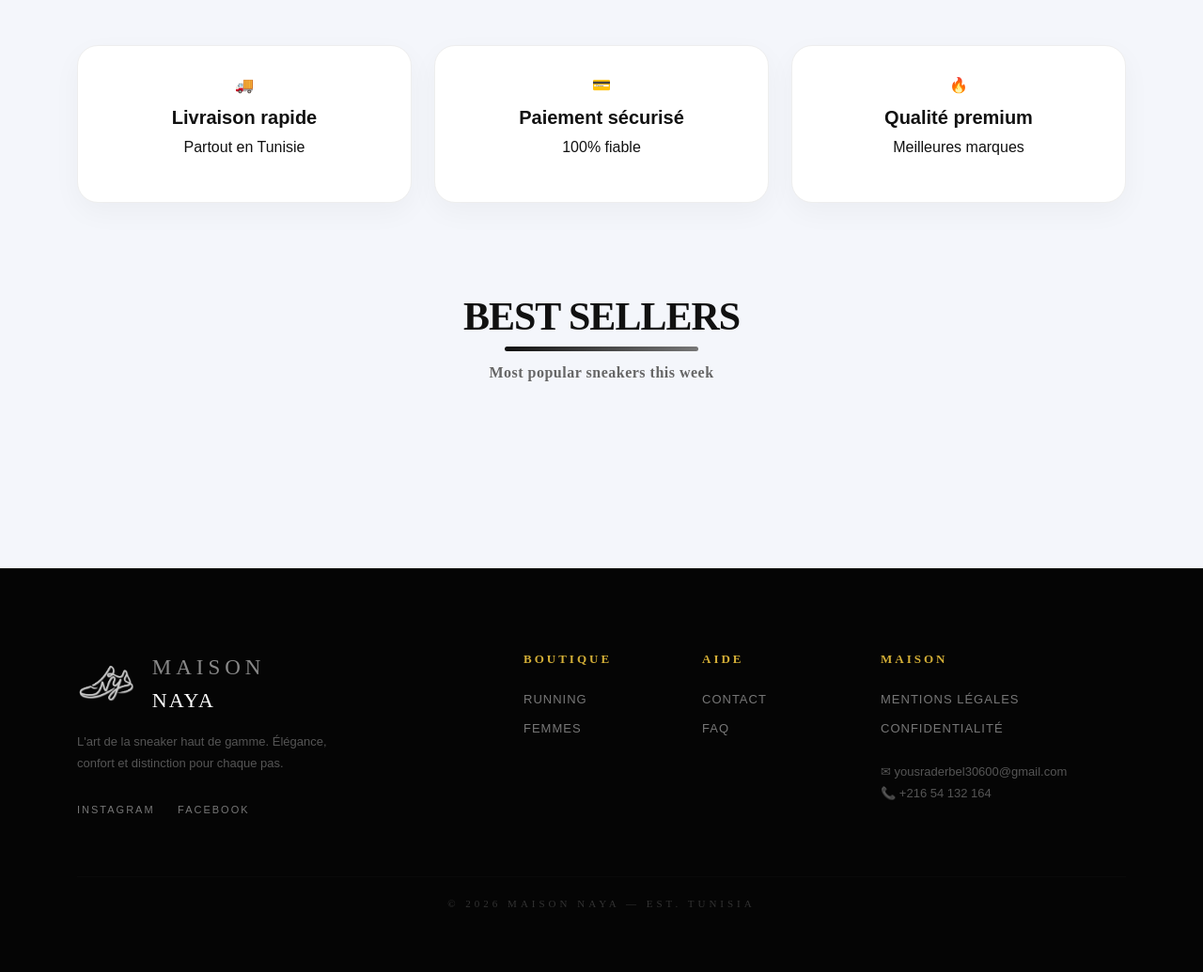
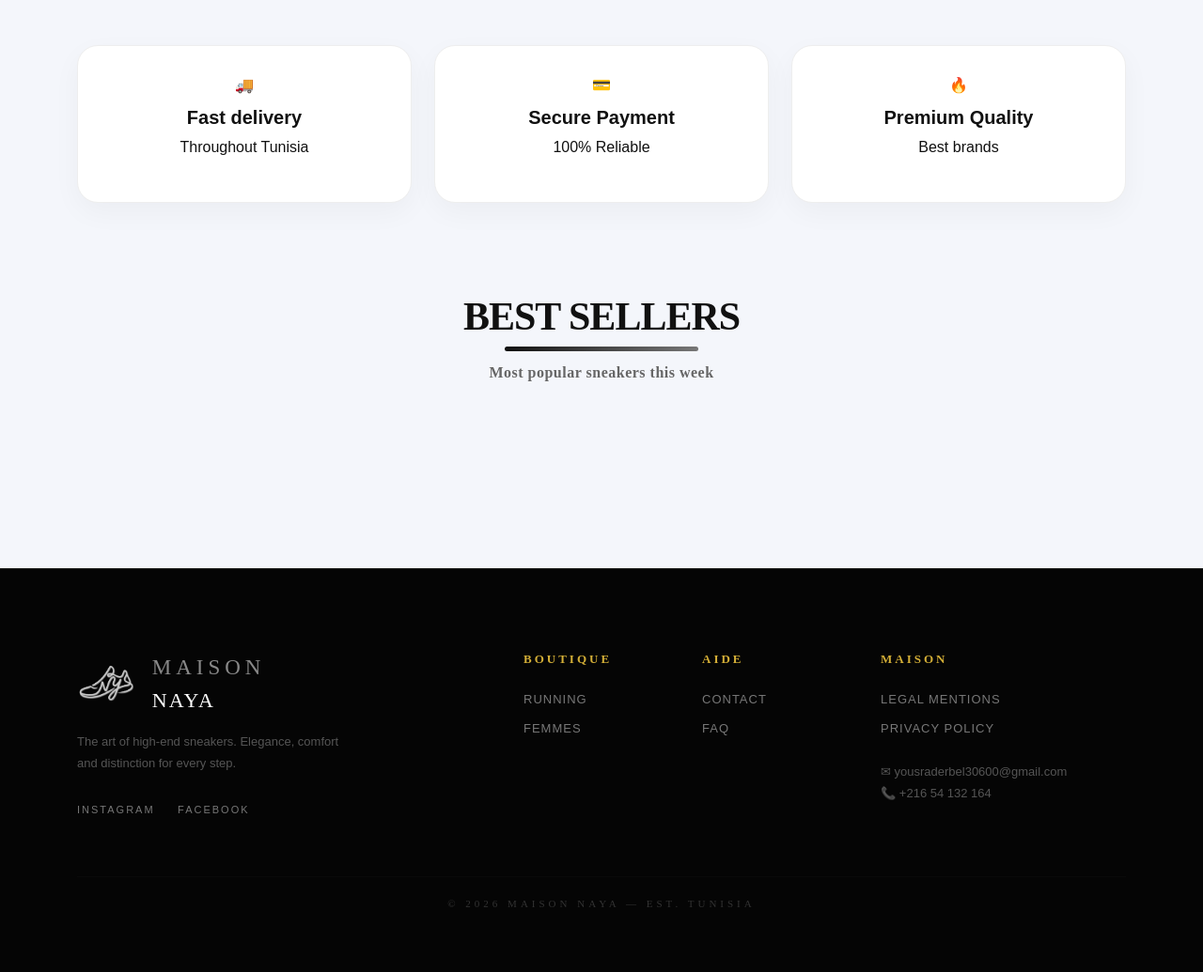
Before and after one commit to yosra770/Projet, a PHP site: page /web2/ in a window 1280 px wide. Shown: the part 790-1825 px from the top of the page at 94% size. Run offline with PHP 8.4, Linux system fonts and the light colour scheme; data that the repository does not hold is empty.

Commit message:
resolve conflict

```diff
--- a/Produits/liste.php
+++ b/Produits/liste.php
@@ -71,7 +71,7 @@ $favoris = $_SESSION['favoris'] ?? [];
 
                     <div class="img-wrapper">
                         <a href="detail.php?id=<?= $p['id'] ?>">
-                            <img src="../assets/images/<?= $p['image'] ?>" alt="<?= $p['nom'] ?>">
+                            <img src="../uploads/<?= $p['image'] ?>" alt="<?= $p['nom'] ?>">
                         </a>
                     </div>
 
--- a/Produits/success.php
+++ b/Produits/success.php
@@ -77,7 +77,7 @@ function formatPrice($price) { return number_format($price, 2, ',', ' ') . ' DT'
         <h4 style="margin-top:30px; font-size: 18px;">Détails de la commande</h4>
         <?php foreach($items as $item): ?>
             <div class="item-row">
-                <img src="<?= $item['image'] ?>" class="item-img">
+                <img src="../uploads/<?= $item['image'] ?>" class="item-img">
                 <div style="flex:1;">
                     <div style="font-weight:600;"><?= $item['nom'] ?></div>
                     <div style="font-size:12px; color:#888;">Quantité: <?= $item['quantite'] ?></div>
--- a/favoris/liste.php
+++ b/favoris/liste.php
@@ -88,7 +88,7 @@ if (!empty($favoris)) {
             <?php foreach ($produits as $p): ?>
                 <div class="wish-card">
                     <div class="image-wrapper">
-                        <img src="../assets/images/<?= htmlspecialchars($p['image']) ?>" alt="<?= htmlspecialchars($p['nom']) ?>">
+                        <img src="../uploads/<?= htmlspecialchars($p['image']) ?>" alt="<?= htmlspecialchars($p['nom']) ?>">
                         <div class="wish-overlay">
                             <a href="../produits/detail.php?id=<?= $p['id'] ?>" class="btn-wish btn-view">View Product</a>
                             <a href="../favoris/toggle.php?id=<?= $p['id'] ?>" class="btn-wish btn-remove">Remove</a>
--- a/includes/footer.php
+++ b/includes/footer.php
@@ -11,7 +11,7 @@
           </div>
         </div>
         <p class="footer-text">
-          L'art de la sneaker haut de gamme. Élégance, confort et distinction pour chaque pas.
+          The art of high-end sneakers. Elegance, comfort and distinction for every step.
         </p>
         <div class="footer-social mt-4">
           <a href="#"><i class="fab fa-instagram"></i> INSTAGRAM</a>
@@ -35,8 +35,8 @@
 
       <div class="col-md-3">
         <h5>MAISON</h5>
-       <a href="/web2/projet/pages/mentions_legales.php">Mentions Légales</a>
-        <a href="/web2/projet/pages/confidentialite.php">Confidentialité</a>
+       <a href="/web2/projet/pages/mentions_legales.php">Legal Mentions</a>
+        <a href="/web2/projet/pages/confidentialite.php">Privacy Policy</a>
         <p class="footer-text mt-4">
           <span class="d-block">✉ yousraderbel30600@gmail.com</span>
           <span class="d-block">📞 +216 54 132 164</span>
--- a/index.php
+++ b/index.php
@@ -38,24 +38,24 @@
     <div class="col-md-4">
       <div class="feature-box">
         🚚
-        <h5>Livraison rapide</h5>
-        <p>Partout en Tunisie</p>
+        <h5>Fast delivery</h5>
+        <p>Throughout Tunisia</p>
       </div>
     </div>
 
     <div class="col-md-4">
       <div class="feature-box">
         💳
-        <h5>Paiement sécurisé</h5>
-        <p>100% fiable</p>
+        <h5>Secure Payment</h5>
+        <p>100% Reliable</p>
       </div>
     </div>
 
     <div class="col-md-4">
       <div class="feature-box">
         🔥
-        <h5>Qualité premium</h5>
-        <p>Meilleures marques</p>
+        <h5>Premium Quality</h5>
+        <p>Best brands</p>
       </div>
     </div>
 
@@ -101,13 +101,15 @@ while($row = $result->fetch(PDO::FETCH_ASSOC)) {
         </div>
 
         <!-- IMAGE (temporaire) -->
-        <img src="/web2/projet/images/default.jpg" alt="product">
+        <img src="/web2/projet/uploads/<?php echo $row['image']; ?>" alt="product">
 
         <h5><?php echo $row['nom']; ?></h5>
         <p><?php echo $row['prix']; ?> DT</p>
 
-        <button class="btn-main">Add to cart</button>
 
+        <a  class="btn-main" href="/web2/projet/produits/detail.php?id=<?= $row['id'] ?>">
+    Add to cart
+</a>
       </div>
     </div>
 
```
Also changed, not shown: Produits/detail.php (+7 -7 lines), panier/afficher.php (+2 -15 lines), images.jpg (added), uploads/1778436152_mode-sneakers-fevrier-2025.webp (added), uploads/1778437907_newbalance_0625_v04489a_001-1.webp (added), uploads/1778438018_260302-ch-chca-recklzk0ZP6yEabz0-non-hp-new-balance-story-530.webp (added), uploads/1778438129_baskets-sneakers-happiness-enfants-47de883e.webp (added), uploads/1778439643_nike-chaussures-run-defy.jpg (added), uploads/1778439755_Custom-Fashion-Brand-Shoes-Air-Sports-Shoes-Basketball-Running-Men-Shoes.webp (added), uploads/1778439878_chaussure-nike-mc-trainer-3.jpg (added), uploads/1778439986_W+NIKE+METCON+10.avif (added), uploads/1778440051_adidas-chaussures-tensaur-run-30-el-c.jpg (added), uploads/1778440123_nike-chaussures-star-runner-3.jpg (added), uploads/1778440234_W+NIKE+MC+TRAINER+3.avif (added).
